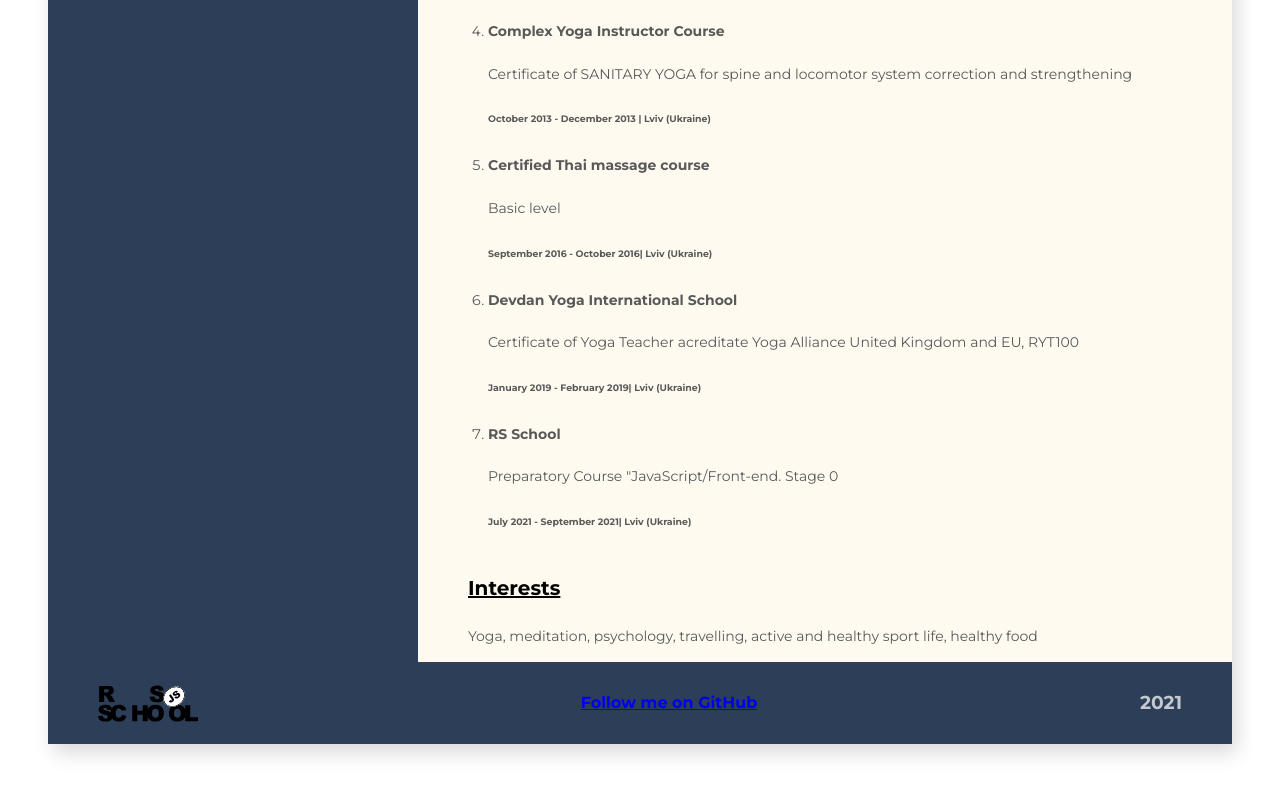
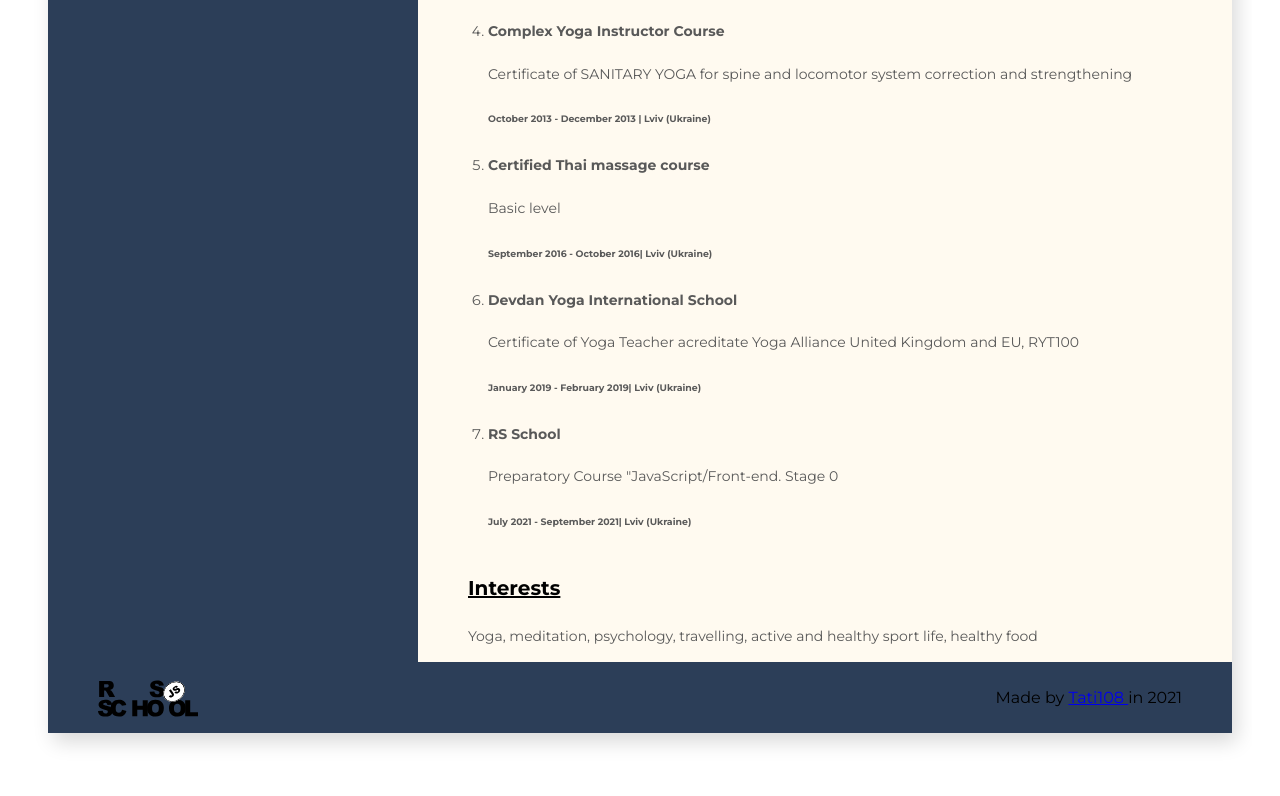
Before and after one commit to Tati108/rsschool-cv, a plain HTML site: page index.html in a window 1280 px wide. Shown: the part 4198-4994 px from the top of the page. Drawn offline with Linux system fonts and the light colour scheme.

Commit message:
fix: change footer

```diff
--- a/index.html
+++ b/index.html
@@ -449,10 +449,12 @@
         <a href="https://rs.school/js/" target="_blank">
           <img class="logo" src="img/rs_school_js.svg" alt="rs_school_logo" />
         </a>
+        <p>Made by
         <a href="https://github.com/Tati108" target="_blank"
-          ><h4>Follow me on GitHub</h4>
+          >Tati108
         </a>
-        <h3>2021</h3>
+        in 2021
+      </p>
       </footer>
     </div>
     <script src="hljsscript.js"></script>
--- a/style.css
+++ b/style.css
@@ -296,7 +296,7 @@ main {
   display: flex;
   align-items: center;
   padding: 10px 50px;
-  color:  #c5c8cc;
+  color:  #000000;
   justify-content: space-between;
   background-color: #2c3e58;
 }
```
